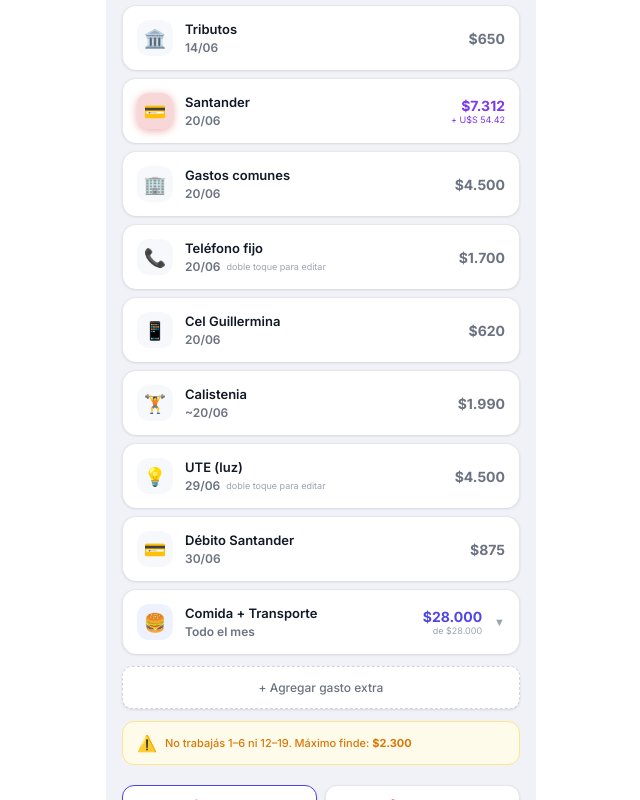
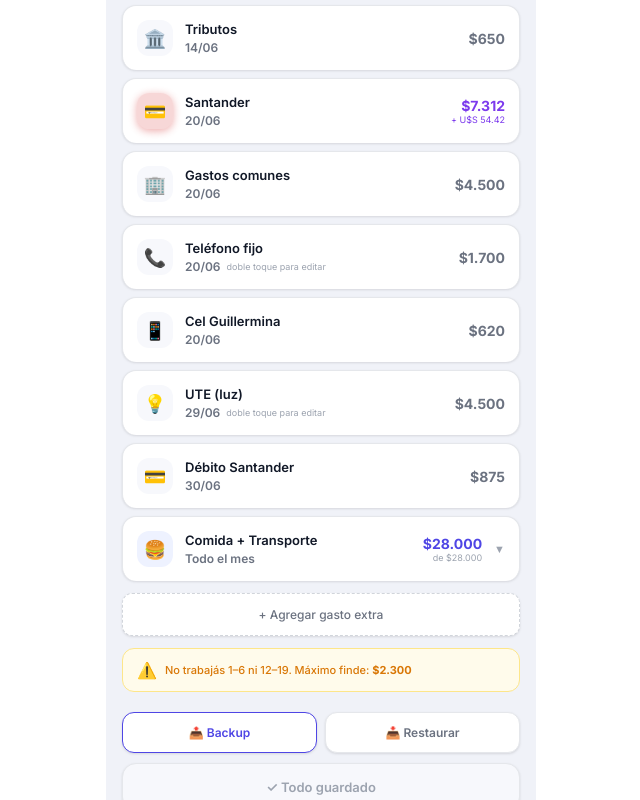
Before and after one commit to leitmotivnicolas/mis-finanzas, a React (Vite) app: page / in a window 1280 px wide. Shown: the part 906-1706 px from the top of the page, without its empty margins (319-959 px from the left). Built offline with nearby package versions, Linux system fonts and the light colour scheme.

Commit message:
Update App.jsx

```diff
--- a/src/App.jsx
+++ b/src/App.jsx
@@ -40,7 +40,6 @@ const PLAN_DEFAULT = [
   { id: "gascom",       fecha: "20/06",       concepto: "Gastos comunes",      monto: 4500,  tipo: "fijo" },
   { id: "telfijo",      fecha: "20/06",       concepto: "Teléfono fijo",       monto: 1700,  tipo: "fijo",    variable: true },
   { id: "celguille",    fecha: "20/06",       concepto: "Cel Guillermina",     monto: 620,   tipo: "fijo" },
-  { id: "calistenia",   fecha: "~20/06",       concepto: "Calistenia",          monto: 1990,  tipo: "fijo" },
   { id: "ute",          fecha: "29/06",       concepto: "UTE (luz)",           monto: 4500,  tipo: "fijo",    variable: true },
   { id: "debsantander", fecha: "30/06",       concepto: "Débito Santander",    monto: 875,   tipo: "fijo" },
   { id: "comida",       fecha: "Todo el mes", concepto: "Comida + Transporte", monto: 28000, tipo: "variable", expandible: true },
```
